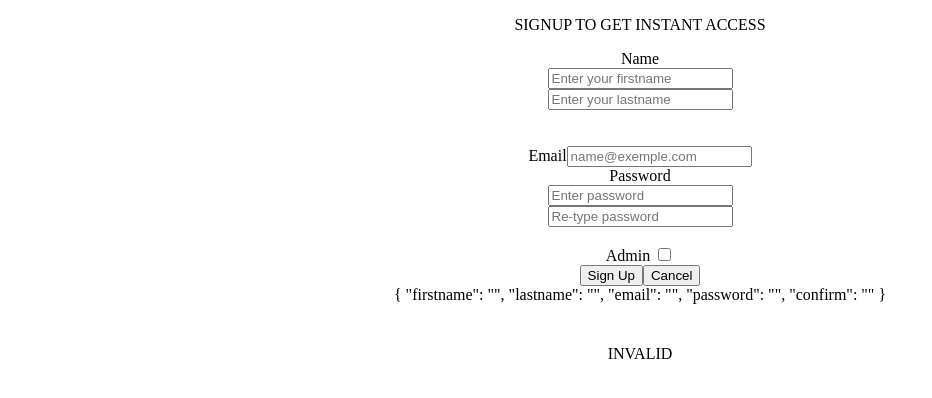
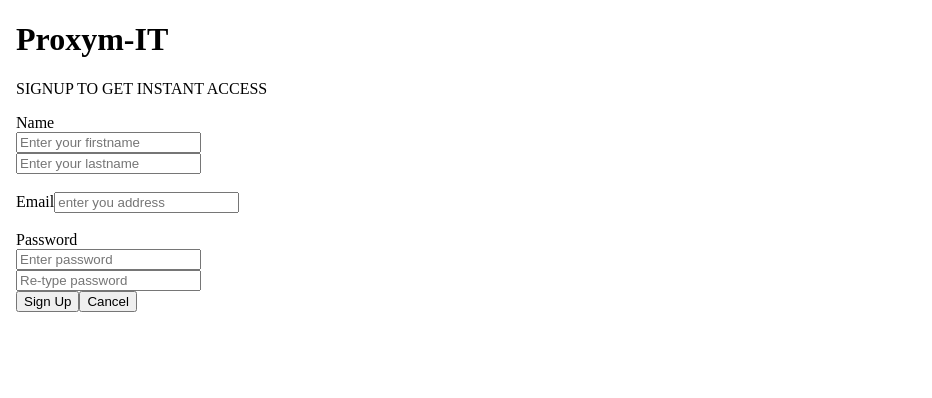
Before and after one commit to NourheneH/client-side, an Angular app: page / in a window 1280 px wide. Shown: the top 398 px of the page, without its empty margins (0-932 px from the left). Built offline with nearby package versions, Linux system fonts and the light colour scheme.

Commit message:
la 2eme version du client-side
j'ai ajouté la partie css mais il reste la partie css  des erreurs lors
de l'inscription
cette version ne contient ni la configuration webpack ni la
configuration sass

```diff
--- a/src/app/app.component.html
+++ b/src/app/app.component.html
@@ -1,4 +1,4 @@
 
-<div align="center">
+<div>
     <app-register></app-register>
     </div>
--- a/src/app/register/register.component.html
+++ b/src/app/register/register.component.html
@@ -9,19 +9,20 @@
     <meta name="viewport" content="width=device-width, initial-scale=1">
     <link rel="apple-touch-icon" href="apple-touch-icon.png">
     <!-- Place favicon.ico in the root directory -->
-    <link rel="stylesheet" href="assets/css/vendor.css">
+    <link rel="stylesheet" href="../../assets/css/vendor.css">
+    <link rel="stylesheet" href="../../assets/css/app.css">
     <!-- Theme initialization -->
-    <!--  <script>
+    <script>
         var themeSettings = (localStorage.getItem('themeSettings')) ? JSON.parse(localStorage.getItem('themeSettings')) :
             {};
         var themeName = themeSettings.themeName || '';
         if (themeName) {
-            document.write('<link rel="stylesheet" id="theme-style" href="css/app-' + themeName + '.css">');
+            document.write('<link rel="stylesheet" id="theme-style" href="../../assets/css/app-' + themeName + '.css">');
         }
         else {
-            document.write('<link rel="stylesheet" id="theme-style" href="css/app.css">');
+            document.write('<link rel="stylesheet" id="theme-style" href="../../assets/csscss/app.css">');
         }
-    </script> -->
+    </script>
 </head>
 
 <body>
@@ -29,7 +30,7 @@
         <div class="auth-container">
             <div class="card">
                 <header class="auth-header">
-                  <!--  <h1 class="auth-title">
+                    <h1 class="auth-title">
                         <div class="logo">
                             <span class="l l1"></span>
                             <span class="l l2"></span>
@@ -37,56 +38,48 @@
                             <span class="l l4"></span>
                             <span class="l l5"></span>
                         </div>
-                               ModularAdmin
-                                </h1> -->
+                        Proxym-IT
+                    </h1>
                 </header>
                 <div class="auth-content">
                     <p class="text-xs-center">SIGNUP TO GET INSTANT ACCESS</p>
                     <form novalidate (ngSubmit)="addUser(users)" [formGroup]="users">
                         <div class="form-group">
-                            <label>
+                            <div class="form-group">
+                                <label for="name">
                                 <span>Name</span>
                                 <div class="row">
                                     <div class="col-sm-6">
-                                <input type="text" placeholder="Enter your firstname" formControlName="firstname">
+                                <input type="text" class="form-control underlined" placeholder="Enter your firstname" formControlName="firstname">
                                     </div>
                                     <div class="col-sm-6">
-                                <input type="text" placeholder="Enter your lastname" formControlName="lastname">
+                                <input type="text" class="form-control underlined" placeholder="Enter your lastname" formControlName="lastname">
                                     </div>
                                 </div>
                             </label>
-                            <div class="error" *ngIf="users.get('firstname').touched && users.get('firstname').hasError('required')">
+                                <div class="has-error" *ngIf="users.get('firstname').touched && users.get('firstname').hasError('required')">
                                     You should enter your firstname !!
                                 </div>
-                            <div class="error" *ngIf="users.get('firstname').touched && users.get('firstname').hasError('minlength')">
+                                <div class="has-error" *ngIf="users.get('firstname').touched && users.get('firstname').hasError('minlength')">
                                     Minimum 2 charactères
                                 </div>
-                            <div class="error" *ngIf="users.get('lastname').touched && users.get('lastname').hasError('required')">
+                                <div class="has-error" *ngIf="users.get('lastname').touched && users.get('lastname').hasError('required')">
                                     You should enter your lastname !!
                                 </div>
-                            <div class="error" *ngIf="users.get('firstname').touched && users.get('firstname').hasError('minlength')">
+                                <div class="has-error" *ngIf="users.get('firstname').touched && users.get('firstname').hasError('minlength')">
                                     Minimum 2 charactères
                                 </div>
+                            </div>
                             <br>
-                  <!--          <label>
-                                <span>Lastname</span>
-                                <input type="text" placeholder="Enter your lastname" formControlName="lastname">
+                            <div class="form-group">
+                                <label for="email">
+                                <span>Email</span>
+                                <input type="text" class="form-control underlined" name ="email" placeholder="enter you address" formControlName="email">
                             </label>
-                            <div class="error" *ngIf="users.get('lastname').touched && users.get('lastname').hasError('required')">
-                                You should enter your lastname !!
-                            </div>
-                            <div class="error" *ngIf="users.get('firstname').touched && users.get('firstname').hasError('minlength')">
-                                Minimum 2 charactères
-                            </div> -->
-                            <br>
-                            <label>
-                                <span>Email</span>
-                                <input type="text" placeholder="name@exemple.com" formControlName="email">
-                            </label>
-                            <div class="error" *ngIf="users.get('email').touched && users.get('email').hasError('required')">
+                                <div class="has-error" *ngIf="users.get('email').touched && users.get('email').hasError('required')">
                                     You should enter your email !!
                                 </div>
-
+                            </div>
                             <br>
                             <div class="form-group">
                                 <label for="password">
@@ -102,29 +95,34 @@
                                     </div>
                                 </div>
                              </label>
-                                <div class="error" *ngIf="users.get('password').touched && users.get('password').hasError('required')">
-                                    type your password
+                                <div class="has-error" *ngIf="users.get('password').touched && users.get('password').hasError('required')">
+
                                 </div>
-                                <div class="error" *ngIf="users.get('confirm').touched && users.get('confirm').hasError('required')">
-                                    Re-type your password
+                                <div class="has-error" *ngIf="users.get('confirm').touched && users.get('confirm').hasError('required')">
+
                                 </div>
-
+                            </div>
+                            <!--
+                            <div class="form-group">
+                                 <label for="agree">
+            <input class="checkbox" name="agree" id="agree" type="checkbox" required="">
+            <span>Agree the terms and <a href="#">policy</a></span>
+          </label> </div>
                             <br>
+                            <div>
                                 <label>Admin
-                               <input type="checkbox" [checked]="isAdmin" (change)="isAdmin = $event.target.checked">
+                               <input class="checkbox" type="checkbox" [checked]="isAdmin" (change)="isAdmin = $event.target.checked">
 
                                 </label>
+                            </div>
+                            -->
                             <div class="form-group">
                                 <button type="submit" class="btn btn-block btn-primary">Sign Up</button>
                                 <button type="reset" class="btn btn-block btn-primary" value="Reset">Cancel</button>
                             </div>
                         </div>
-                        </div>
                     </form>
-                    {{users.value | json}}
-                 <pre>   {{ isAdmin | json }} </pre>
-                     {{users.status}}
-                    </div>
+
                 </div>
             </div>
         </div>
@@ -136,7 +134,7 @@
                 <div class="color-secondary"></div>
             </div>
         </div>
-            <!--     <script>
+        <script>
             (function (i, s, o, g, r, a, m) {
                 i['GoogleAnalyticsObject'] = r;
                 i[r] = i[r] || function () {
@@ -152,7 +150,8 @@
             ga('send', 'pageview');
         </script>
 <script src="../../assets/js/vendor.js"></script>
-<script src="../../assets/js/app.js"></script> -->
+<script src="../../assets/js/app.js"></script>
+</div>
 </body>
 
 </html>
```
Lines whose indentation alone changed are shown as unchanged.
